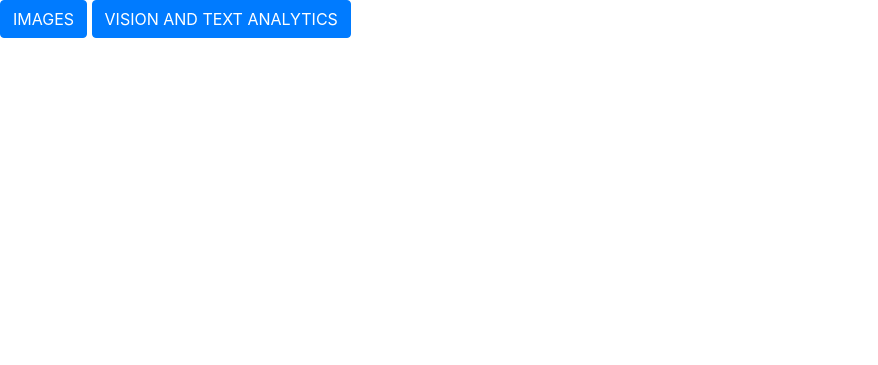
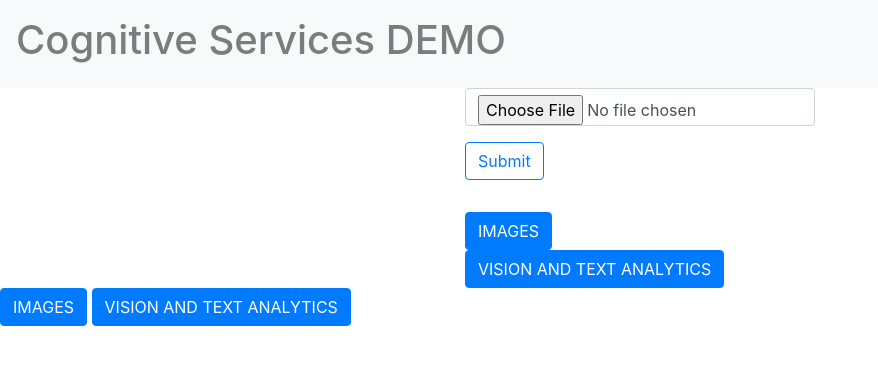
Before and after one commit to kalyanraosnp/web_server, a Flask app: template templates/home.html in a window 1280 px wide. Shown: the top 365 px of the page, without its empty margins (0-878 px from the left). Run offline with Flask 2, Linux system fonts and the light colour scheme; the template is opened without the code that fills it, so the values that code supplies are empty; some libraries are stand-ins or nearby versions.

Commit message:
Update home.html

```diff
--- a/templates/home.html
+++ b/templates/home.html
@@ -1,5 +1,5 @@
-<!DOCTYPE html>
-<html lang="en">
+
+<!doctype html>
 <head>
     <meta charset="UTF-8">
     <!-- Required meta tags -->
@@ -11,11 +11,64 @@
 
     <title>home</title>
 </head>
+<nav class="navbar navbar-light bg-light">
+  <span class="navbar-text">
+    <h1>Cognitive Services DEMO</h1>
+  </span>
+</nav>
+<div class="container">
+  <div class="row">
+    <div class="col-sm">
+    </div>
+    <div class="col-sm">
+
+<form method="post" action="/" enctype="multipart/form-data">
+    <dl>
+		<p>
+			<input type="file" class="form-control" name="file" autocomplete="off" required>
+		</p>
+    </dl>
+    <p>
+		<input type="submit" class="btn btn-outline-primary" value="Submit">
+	</p>
+</form>
+<p>
+	{% with messages = get_flashed_messages() %}
+	  {% if messages %}
+		<ul class=flashes>
+		{% for message in messages %}
+		  <li>{{ message }}</li>
+		{% endfor %}
+		</ul>
+	  {% endif %}
+	{% endwith %}
+</p>
+		</div>
+    <div class="col-sm">
+    </div>
+  </div>
+</div>
+<div>
+
+
 <body>
 
 <p>
+    <div class="container">
+  <div class="row">
+    <div class="col-sm">
+    </div>
+    <div class="col-sm">
+        <button class="btn btn-primary" type="button" data-toggle="collapse" data-target="#img" aria-expanded="false" aria-controls="img">IMAGES</button>
+  <button class="btn btn-primary" type="button"  data-toggle="collapse" data-target="#img_text" aria-expanded="false" aria-controls="img_text">VISION AND TEXT ANALYTICS</button>
+
+    </div>
+    <div class="col-sm">
+    </div>
+  </div>
+</div>
     <button class="btn btn-primary" type="button" data-toggle="collapse" data-target="#img" aria-expanded="false" aria-controls="img">IMAGES</button>
-  <button class="btn btn-primary" type="button" data-toggle="collapse" data-target="#img_text" aria-expanded="false" aria-controls="img_text">VISION AND TEXT ANALYTICS</button>
+  <button class="btn btn-primary" type="button"  data-toggle="collapse" data-target="#img_text" aria-expanded="false" aria-controls="img_text">VISION AND TEXT ANALYTICS</button>
 
 </p>
 
@@ -40,4 +93,3 @@
 <script src="https://stackpath.bootstrapcdn.com/bootstrap/4.4.1/js/bootstrap.min.js" integrity="sha384-wfSDF2E50Y2D1uUdj0O3uMBJnjuUD4Ih7YwaYd1iqfktj0Uod8GCExl3Og8ifwB6" crossorigin="anonymous"></script>
 
 </body>
-</html>
```
